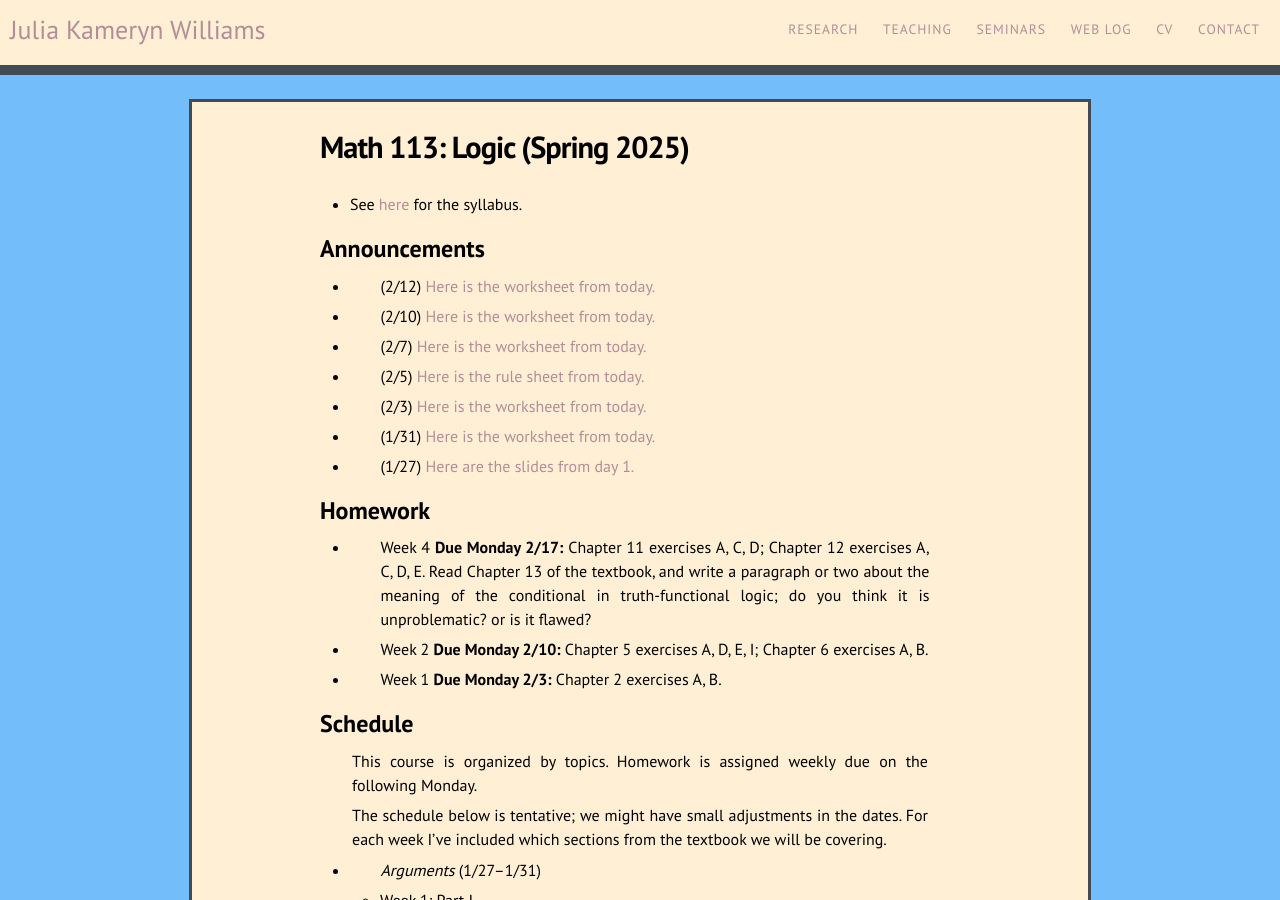
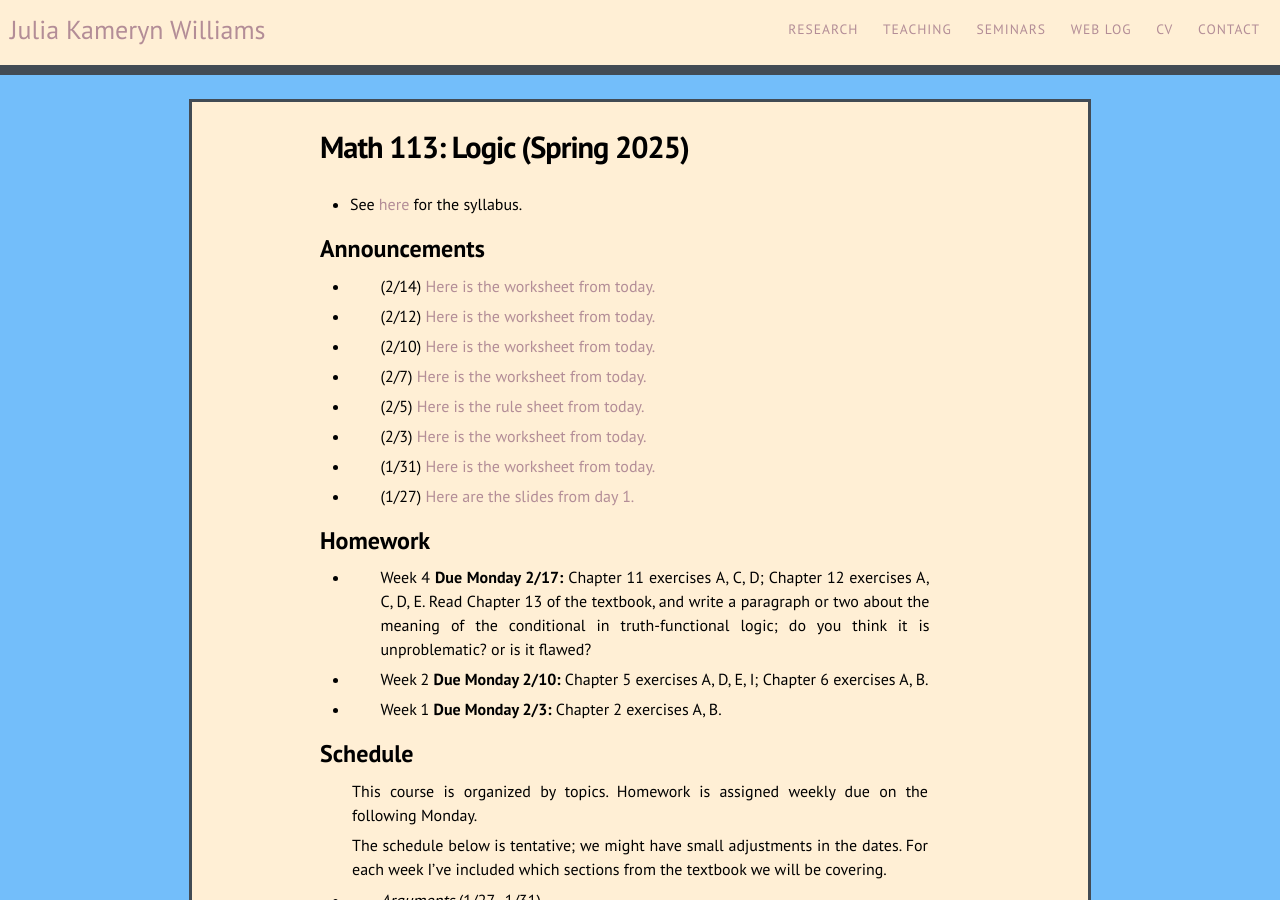
Before and after one commit to kamerynjw/kamerynjw.github.io, a Jekyll site: the page built from teaching/2025/math113.md, in a window 1280 px wide and 900 px high. Built offline with Jekyll 4.4.1, drawn with Linux system fonts in a browser that asks for light colours; nearby versions of some CDN libraries.

Commit message:
new orksheet

```diff
--- a/teaching/2025/math113.md
+++ b/teaching/2025/math113.md
@@ -9,6 +9,8 @@ permalink: /teaching/2025/math113/
 
 Announcements
 -------------
+
+* (2/14) [Here is the worksheet from today.]({{ page.url }}ws2-14.pdf)
 
 * (2/12) [Here is the worksheet from today.]({{ page.url }}ws2-12.pdf)
 
```
Also changed, not shown: 1 other file.
